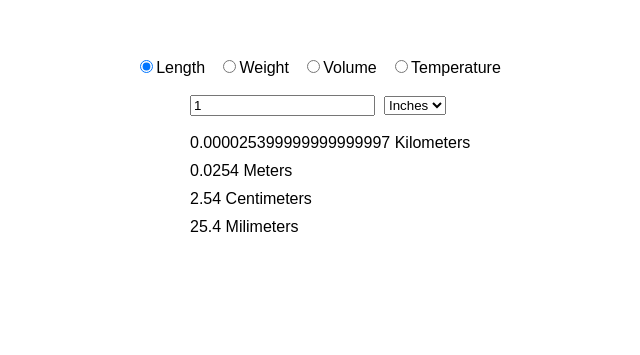
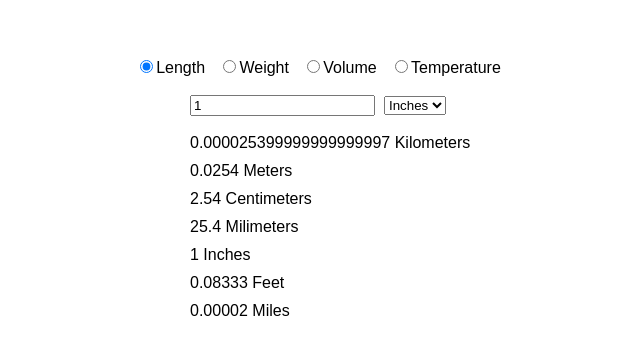
Before and after one commit to johnhilts/metrica, a React (Create React App) app in the folder react/metrica/: page / in a window 1280 px wide. Shown: the part 199-554 px from the top of the page, without its empty margins (322-962 px from the left). Built offline with nearby package versions, Linux system fonts and the light colour scheme.

Commit message:
added US conversions (length)

```diff
--- a/react/metrica/src/components/Meter.js
+++ b/react/metrica/src/components/Meter.js
@@ -1,27 +1,31 @@
 import React from 'react';
 
 function getLengthConversion(measurement, units, unit) {
-  const getConversion = (measurement, factor) => {
-    let meters = measurement * factor;
+  const getConversion = (measurement, toMetricFactor, toUsFactor) => {
+    let meters = measurement * toMetricFactor;
+    let inches = measurement * toUsFactor;
     return (
       [
         meters / 1000,
         meters,
         meters * 100,
         meters * 1000,
+        inches,
+        inches * 0.08333,
+        inches * 0.00002,
       ]
     )
   }
 
   switch (unit) {
     case units.length.inch:
-      return getConversion(measurement, 0.02540);
+      return getConversion(measurement, 0.02540, 1);
     case units.length.foot:
-      return getConversion(measurement, 0.30480);
+      return getConversion(measurement, 0.30480, 12);
     case units.length.mile:
-      return getConversion(measurement, 1609.34688);
+      return getConversion(measurement, 1609.34688, 63360.11354);
     default:
-      return getConversion(measurement, 0.02540);
+      return getConversion(measurement, 0.02540, 1);
   }
 }
 
--- a/react/metrica/src/containers/MeterContainer.js
+++ b/react/metrica/src/containers/MeterContainer.js
@@ -20,7 +20,7 @@ class MeterContainer extends Component {
   };
 
   conversionLabels = {
-    length: ['Kilometers', 'Meters', 'Centimeters', 'Milimeters', ],
+    length: ['Kilometers', 'Meters', 'Centimeters', 'Milimeters', 'Inches', 'Feet', 'Miles', ],
     weight: ['Kilograms', 'Grams', ],
     volume: ['Liters', 'Mililiters', ],
     temperature: ['Celsius', ],
```
